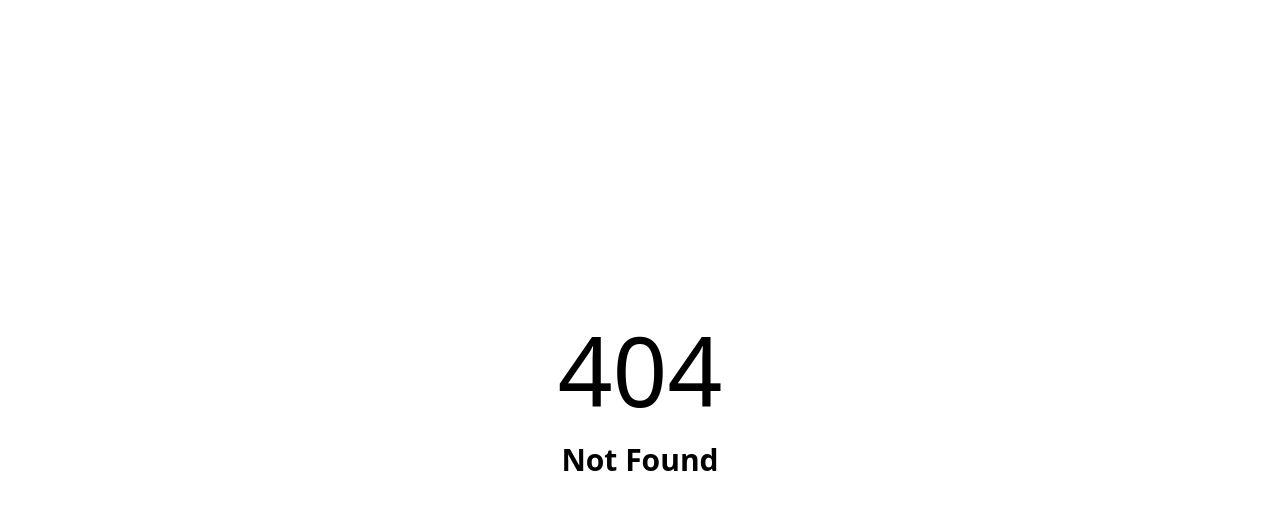
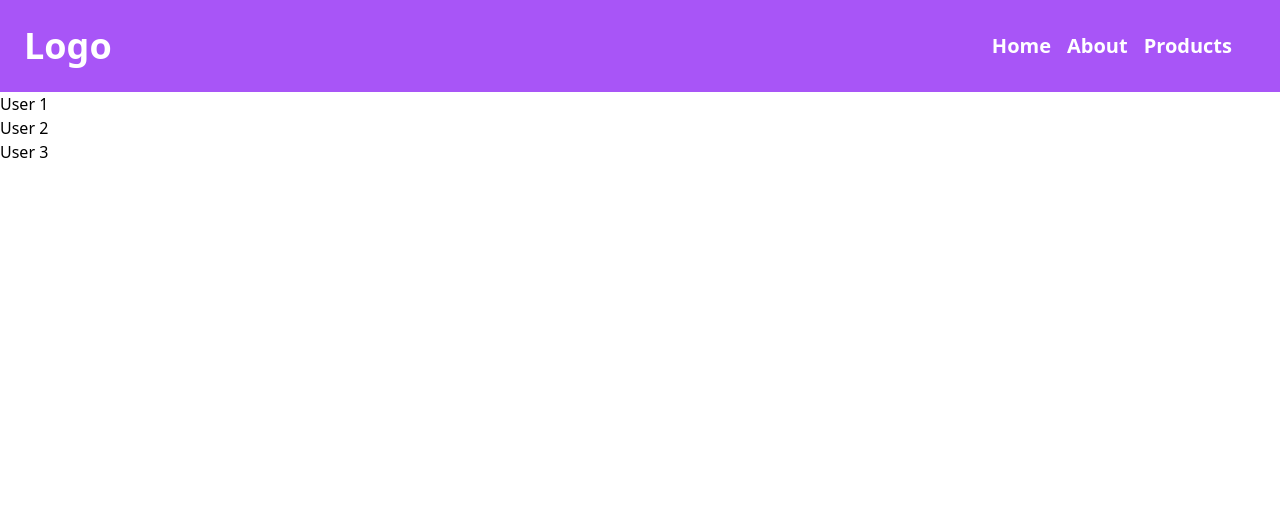
Before and after one commit to Dityaa26/react-router-dom-v6, a React (Vite) app: page /users in a window 1280 px wide. Before the commit this address had no page. Shown: the top 510 px of the page. Built offline with nearby package versions, Linux system fonts and the light colour scheme.

Commit message:
Dynamic Routes

```diff
--- /dev/null
+++ b/src/pages/Admin.jsx
@@ -0,0 +1,9 @@
+import React from 'react'
+
+const Admin = () => {
+  return (
+    <div>Admin</div>
+  )
+}
+
+export default Admin
--- a/src/pages/Error.jsx
+++ b/src/pages/Error.jsx
@@ -1,14 +1,22 @@
 import React from 'react'
-import { useRouteError } from 'react-router-dom'
+import { useNavigate, useRouteError } from 'react-router-dom'
 
 const Error = () => {
     const error = useRouteError()
+    const navigate = useNavigate()
     console.log(error)
   return (
     <div className="h-screen w-screen flex">
-      <div className='mx-auto flex flex-col justify-center items-center'>
-        <h1 className='text-8xl pb-6'>{error.status}</h1>
-        <p className='text-3xl font-bold'>{error.statusText}</p>
+      <div className="mx-auto w-8/12 flex flex-col justify-center items-center">
+        <h1 className="text-8xl pb-6 text-[#0d0d0d]">{error.status}</h1>
+        <p className="text-3xl font-bold text-[#0d0d0d]">{error.statusText}</p>
+        <button
+          type="submit"
+          className="bg-[#0d0d0d] text-white mx-4 mt-4 p-2 font-semibold text-lg w-2/12"
+          onClick={() => navigate(-1)}
+        >
+          Go Back
+        </button>
       </div>
     </div>
   );
--- a/src/pages/Home.jsx
+++ b/src/pages/Home.jsx
@@ -6,7 +6,7 @@ const Home = () => {
   const navigate = useNavigate();
   return (
     <div>
-      <h1 className="text-4xl w-full text-center underline underline-offset-8 mb-6">
+      <h1 className="text-4xl w-3/6 my-2 py-2 text-center rounded-full font-bold hover:text-slate-900 hover:bg-purple-400 bg-purple-300 mx-auto mb-6">
         Learning react-router-dom-v6
       </h1>
       <button
--- /dev/null
+++ b/src/pages/UserDetails.jsx
@@ -0,0 +1,9 @@
+import React from 'react'
+
+const UserDetails = () => {
+  return (
+    <div>User Details</div>
+  )
+}
+
+export default UserDetails
--- /dev/null
+++ b/src/pages/Users.jsx
@@ -0,0 +1,13 @@
+import React from 'react'
+
+const Users = () => {
+  return (
+    <div>
+        <h1>User 1</h1>
+        <h1>User 2</h1>
+        <h1>User 3</h1>
+    </div>
+  )
+}
+
+export default Users
--- a/src/pages/pages.js
+++ b/src/pages/pages.js
@@ -5,7 +5,19 @@ import OrderSummary from "./OrderSummary";
 import Products from "./Products";
 import FeaturedProducts from "./FeaturedProducts";
 import NewProducts from "./NewProducts";
+import Users from "./Users";
+import UserDetails from "./UserDetails";
+import Admin from "./Admin";
 
-
-
-export {Home, About, Error, OrderSummary, Products, FeaturedProducts, NewProducts}
+export {
+  Home,
+  About,
+  Error,
+  OrderSummary,
+  Products,
+  FeaturedProducts,
+  NewProducts,
+  Users,
+  UserDetails,
+  Admin,
+};
```
Also changed, not shown: src/main.jsx (+43 -21 lines).
